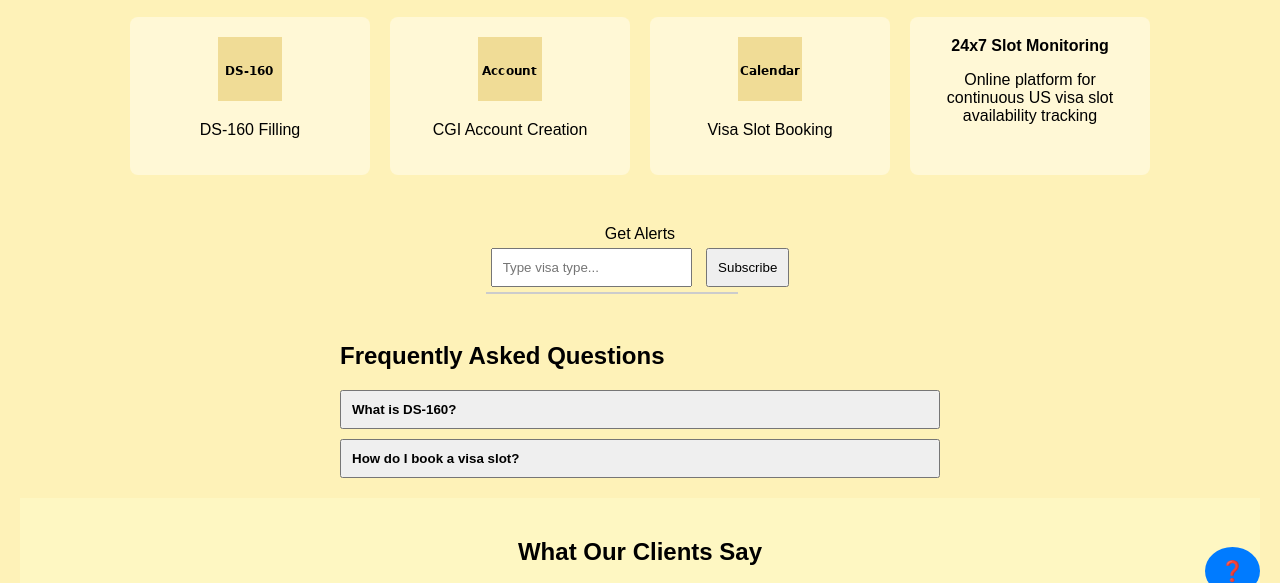
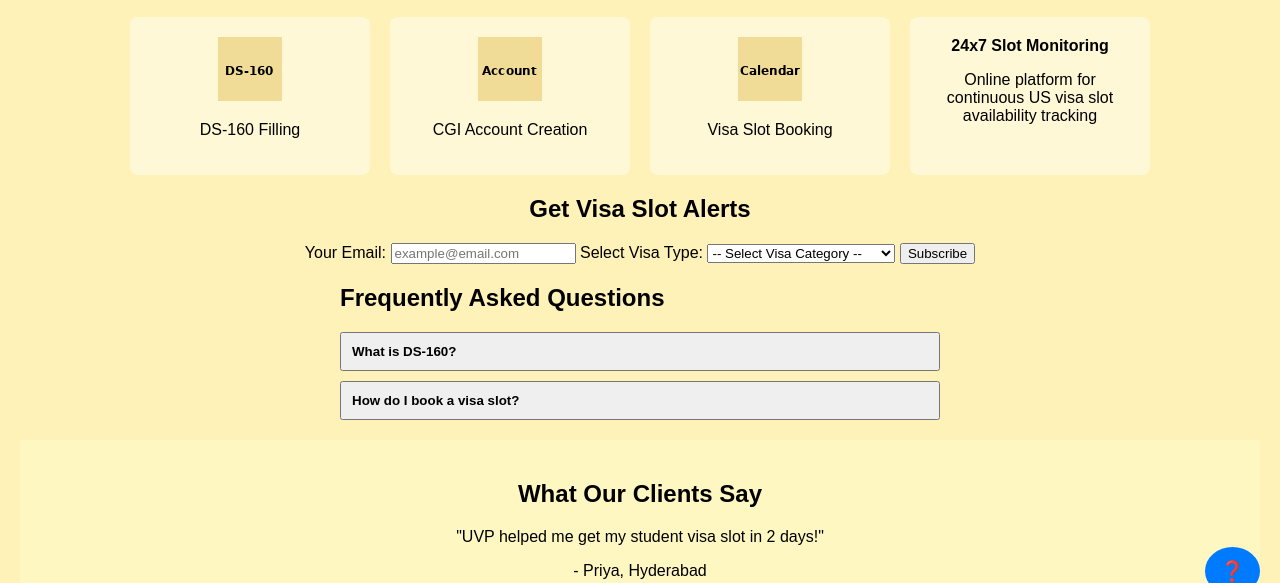
Before and after one commit to Maguluri9618/usa-visa-path, a plain HTML site: page index.html in a window 1280 px wide. Shown: the part 185-768 px from the top of the page. Drawn offline with Linux system fonts and the light colour scheme.

Commit message:
Update index.html

```diff
--- a/index.html
+++ b/index.html
@@ -47,13 +47,26 @@
     </div>
 
     <!-- Visa Type Auto Suggest -->
-    <div class="alerts-form">
-      <label for="visa">Get Alerts</label><br />
-      <input type="text" id="visaInput" placeholder="Type visa type..." autocomplete="off" />
-      <ul id="suggestions" class="suggestions"></ul>
-      <button onclick="subscribe()">Subscribe</button>
-    </div>
+   <section id="get-alerts">
+  <h2>Get Visa Slot Alerts</h2>
+  <form id="alertForm">
+    <label for="email">Your Email:</label>
+    <input type="email" id="email" name="email" required placeholder="example@email.com" />
 
+    <label for="visaType">Select Visa Type:</label>
+    <select id="visaType" name="visaType" required>
+      <option value="">-- Select Visa Category --</option>
+      <option value="b1b2">B1/B2 (Tourist/Business)</option>
+      <option value="f1">F1 (Student Visa)</option>
+      <option value="h1b">H1B (Work Visa)</option>
+      <option value="l1">L1 (Intra-company Transfer)</option>
+      <option value="j1">J1 (Exchange Visitor)</option>
+      <option value="other">Other</option>
+    </select>
+
+    <button type="submit">Subscribe</button>
+  </form>
+</section>
     <!-- FAQ Accordion -->
     <div class="faq-section">
       <h2>Frequently Asked Questions</h2>
```
